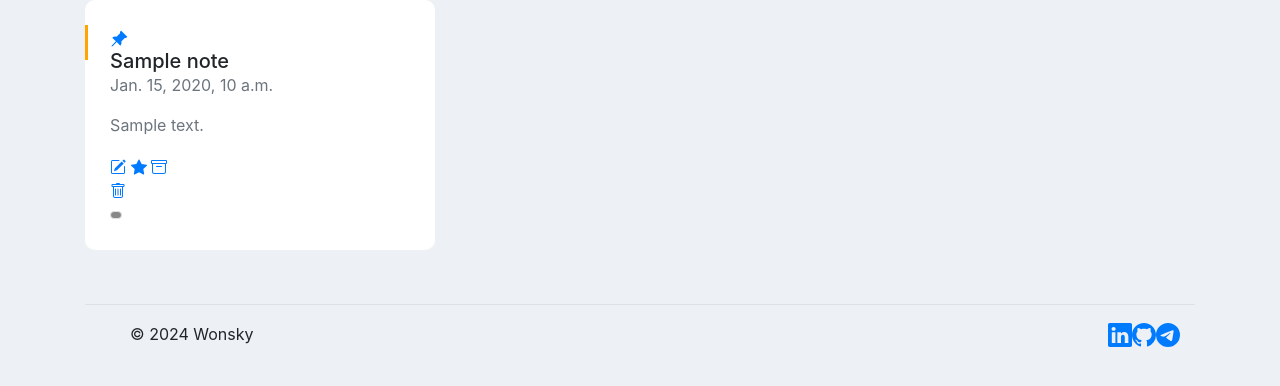
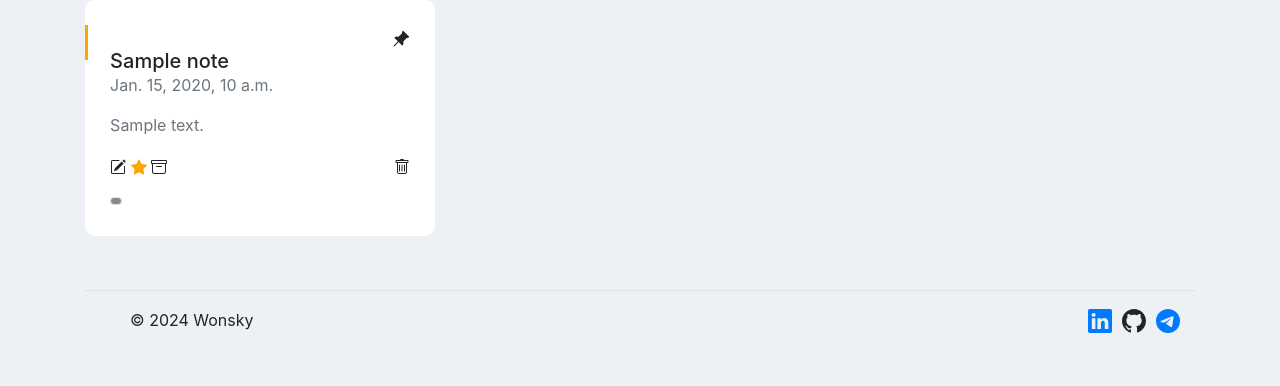
Before and after one commit to Wonsky1/web-notes, a Django app: page / in a window 1280 px wide. Shown: the part 92-478 px from the top of the page. Run offline with Django 5.2, Linux system fonts and the light colour scheme; tables that the repository leaves empty hold one stand-in row (values such as "Sample post"); some libraries are stand-ins or nearby versions.

Commit message:
added custom styles

```diff
--- a/static/css/styles.css
+++ b/static/css/styles.css
@@ -147,3 +147,76 @@ body{
          max-width: 216px
      }
  }
+
+.custom-circle {
+    display: inline-block;
+    width: 20px;
+    height: 20px;
+    border-radius: 50%;
+    margin-right: 15px;
+}
+
+.pin-section {
+    display: flex;
+    justify-content: flex-end;
+}
+
+.tags-section {
+    margin-top: 10px;
+    margin-bottom: 0;
+}
+
+.pin {
+    color: inherit;
+    outline: none;
+}
+
+
+.favourite-button {
+    color: inherit;
+    outline: none;
+}
+
+.favourite-button:hover {
+    color: orange;
+}
+
+.archive-button {
+    color: inherit;
+    outline: none;
+}
+
+.delete-button {
+    color: inherit;
+    outline: none;
+}
+
+.delete-button:hover {
+    color: red;
+}
+
+.edit-button {
+    color: inherit;
+    outline: none;
+}
+
+.buttons-section {
+    display: flex;
+    justify-content: space-between;
+    align-items: center;
+}
+
+.github {
+    margin-left: 10px;
+    margin-right: 10px;
+    color: inherit;
+    outline: none;
+}
+
+.is-favourite {
+    color: orange;
+}
+
+.is-favourite:hover {
+    color: black;
+}
```
